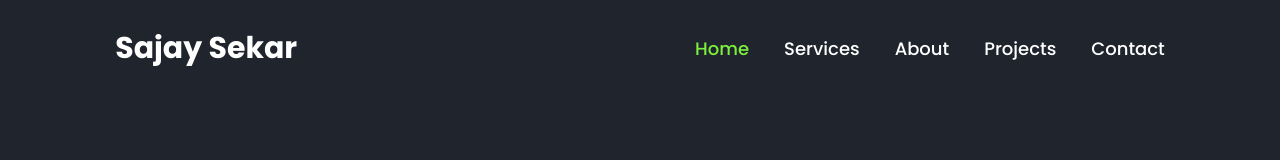
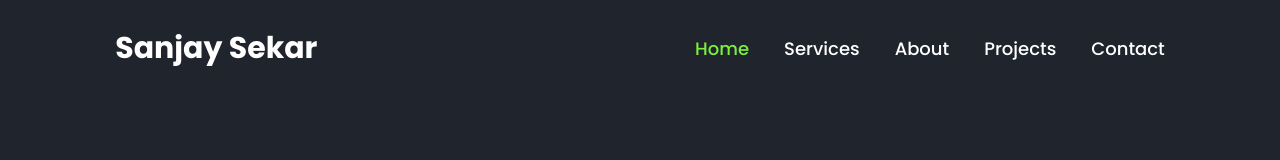
Before and after one commit to sanjaysekar2506/My-Portfolio, a plain HTML site: page index.html in a window 1280 px wide. Shown: the top 160 px of the page. Drawn offline with Linux system fonts and the light colour scheme.

Commit message:
Update index.html
add Missing word to title

```diff
--- a/index.html
+++ b/index.html
@@ -14,7 +14,7 @@
 
 <body>
     <nav class="navbar">
-        <a href="#" class="logo">Sajay sekar </a>
+        <a href="#" class="logo">Sanjay sekar </a>
         <i class="fa-solid fa-bars" id="menu-icon"></i>
         <ul>
             <li class="active"><a href="#home">Home</a></li>
```
